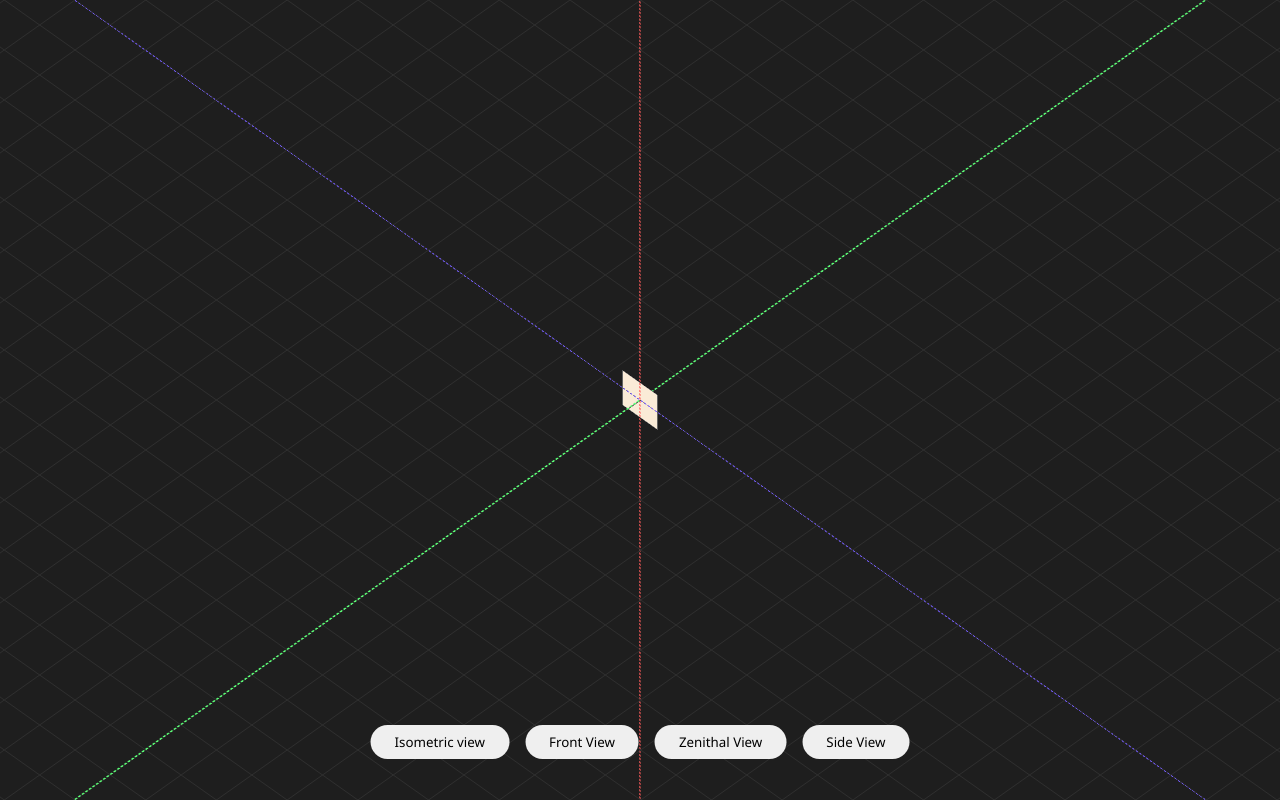
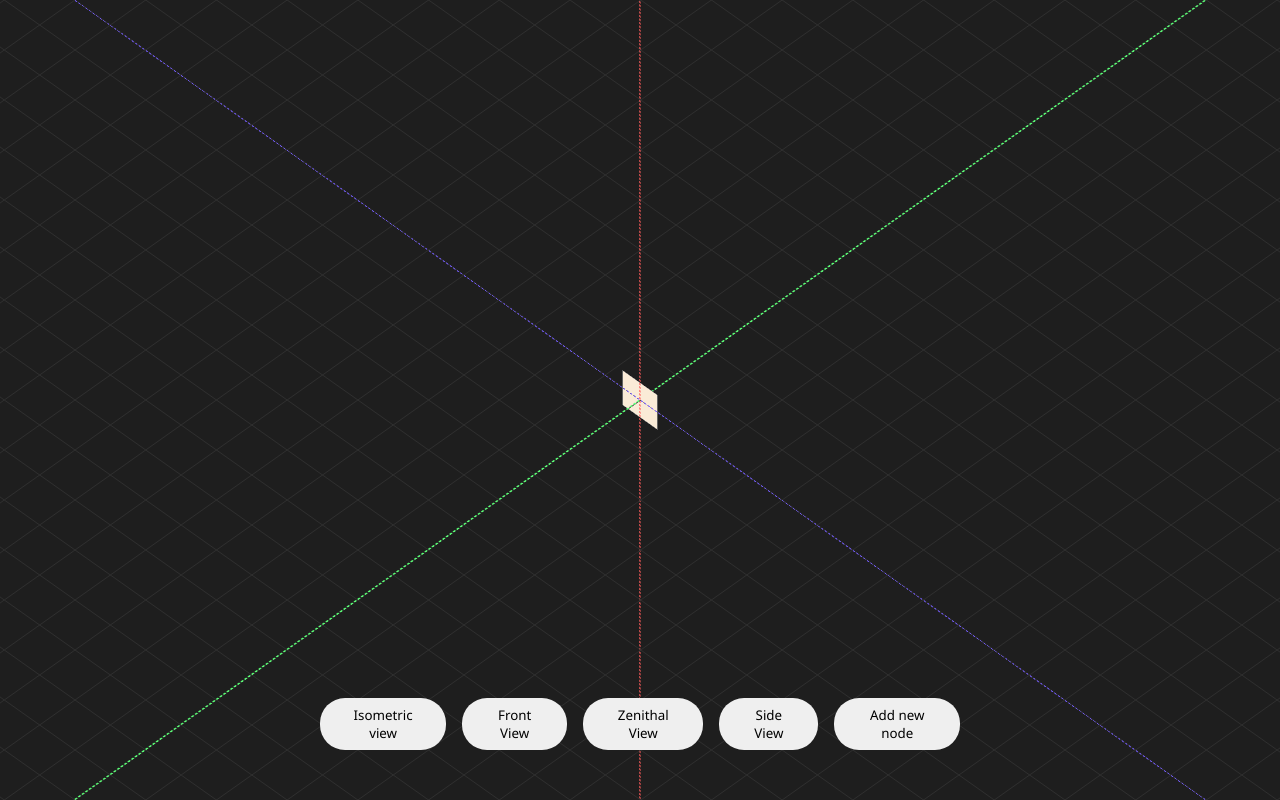
Before and after one commit to david-cerrato/3D-css-visualizer, a React (Vite) app: page / in a window 1280 px wide. Built offline with nearby package versions, Linux system fonts and the light colour scheme.

Commit message:
add new node

```diff
--- a/src/components/controls/Property.tsx
+++ b/src/components/controls/Property.tsx
@@ -1,23 +1,23 @@
+import { useState } from "react";
 import type { ObjectProperty } from "../../stores/sceneNode.interface";
-import { useScene } from "../../stores/sceneStore";
 
 export function Property({item, updateValue}: {item: ObjectProperty, updateValue: (id: string, value: number) => void}){
-    // const {updateSingleProperty} = useScene((state) => state)
+    const [value, setValue] = useState<number>(item.value)
+
+    // TODO: USAR DEBOUNCE EN LUGAR DE ONBLUR, ASI NO HAY QUE CLICAR FUERA PARA ACTUALIZARLO Y TAMPOCO ACTUALIAMOS MAS DE LO NECESARIO
 
     if(item.type === 'number')
     return (
             <div className="range-input">
                 <label htmlFor={item.id}>{item.id}</label>
-                <input type="number" name="" id={item.id} value={item.value} onChange={(e: any) => updateValue(item.id, e.target.value)}/>
-                {/* <input type="number" name="" id={item.id} value={item.value}/> */}
+                <input type="number" name="" id={item.id} value={value} onChange={(e: any) => setValue(e.target.value)} onBlur={() => updateValue(item.id, value)}/>
             </div>
     )
 
     return (
             <div className="range-input">
                 <label htmlFor={item.id}>{item.id}</label>
-                {/* <input type="range" name="" id={item.id} value={item.value} min="0" max="360"/> */}
-                <input type="range" name="" id={item.id} value={item.value} min="0" max="360" onChange={(e: any) => updateValue(item.id, e.target.value)}/>
+                <input type="range" name="" id={item.id} value={value} min="0" max="360" onChange={(e: any) => setValue(e.target.value)} onBlur={() => updateValue(item.id, value)}/>
             </div>
     )
 }
--- a/src/components/viewport/Viewport.tsx
+++ b/src/components/viewport/Viewport.tsx
@@ -1,9 +1,12 @@
 import { useState, type ReactNode } from "react"
 import type { View } from "../../interfaces/views.type"
 import style from './viewport.module.css'
+import { useScene } from "../../stores/sceneStore"
+import { getNewNode } from "../../stores/sceneNode.interface"
 
 export function Viewport ({children}: {children: ReactNode}){
     const [isIsometric, setIsIsometric] = useState<View>('isometric')
+    const { addNewNode } = useScene()
 
 
     return (
@@ -23,6 +26,7 @@ export function Viewport ({children}: {children: ReactNode}){
                 <button id="change-view" onClick={() => setIsIsometric('front')}>Front View</button>
                 <button id="change-view" onClick={() => setIsIsometric('zenithal')}>Zenithal View</button>
                 <button id="change-view" onClick={() => setIsIsometric('side')}>Side View</button>
+                <button id="change-view" onClick={() => addNewNode(getNewNode())}>Add new node</button>
             </div>
         </>
     )
--- a/src/stores/sceneStore.ts
+++ b/src/stores/sceneStore.ts
@@ -1,11 +1,14 @@
 import { create } from "zustand";
 import { getInitialScene, type Scene, type SceneActions } from "./scene.interface";
-import type { ObjectProperty } from "./sceneNode.interface";
+import { type ObjectProperty } from "./sceneNode.interface";
 import { immer } from "zustand/middleware/immer";
 
 export const useScene = create<Scene & SceneActions>()(immer((set) => ({
     ...getInitialScene(),
-    addNewNode: (newNode) => set((state) => ({})),
+    addNewNode: (newNode) => set((state) => {
+        state.nodes[newNode.id] = newNode;
+        state.rootNodes.push(newNode.id)
+    }),
     setSelectedNode: (id: string) => set({selectedNode: id}),
     updateNodeProperties: (properties: ObjectProperty[]) => set((state) => {console.log('estado actualizado'); state.nodes[state.selectedNode!].properties = properties})
 })))
```
